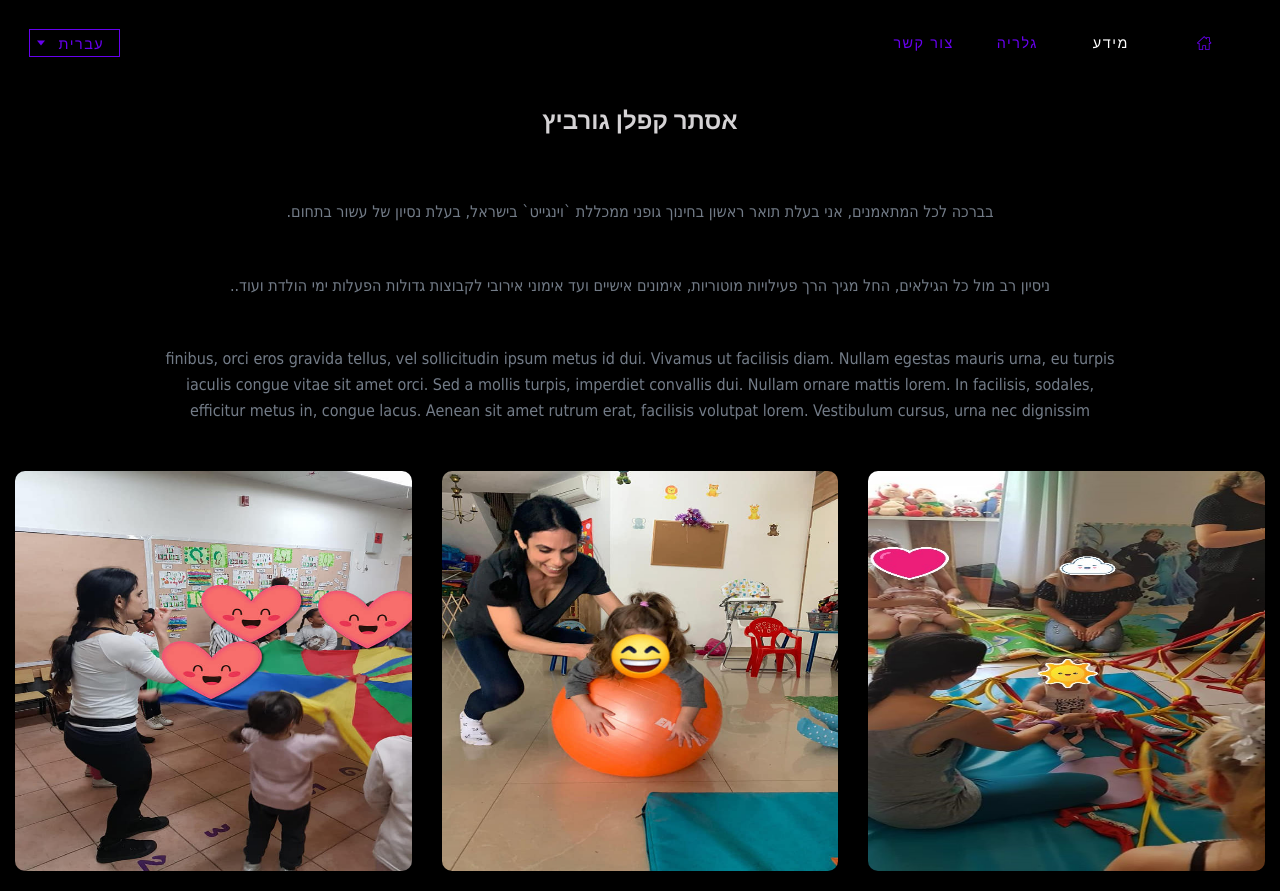
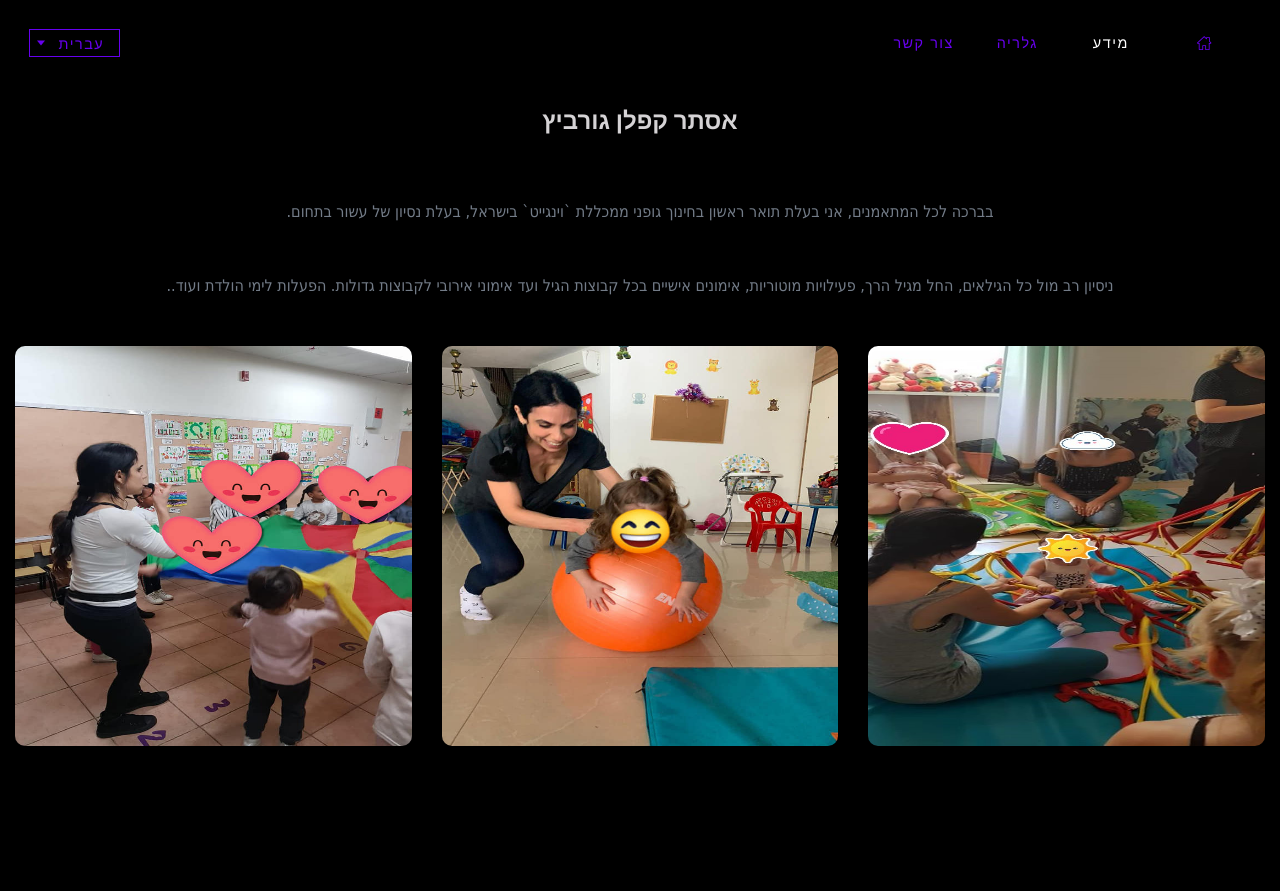
Before and after one commit to GalGurGurevich/Ester, a React (Create React App) app: page /about in a window 1280 px wide. After the commit the page ends 800 px from the top, so only its background shows below. Built offline with nearby package versions, Linux system fonts and the light colour scheme.

Commit message:
text fixes, img changes

```diff
--- a/src/Components/Cuberow/Cuberow.css
+++ b/src/Components/Cuberow/Cuberow.css
@@ -39,6 +39,7 @@ img {
     .cubeContent,
     .cubeImage {
         flex-basis: 100%;
+        height: unset;
     }
 }
 
--- a/src/PageComponents/About/About.jsx
+++ b/src/PageComponents/About/About.jsx
@@ -16,15 +16,7 @@ export default function About() {
             </h2>
             <div className='about-page-container'>
                 <p>{translate('aboutMeFirstParagraph')}</p>
-                <p>
-                    {translate('aboutMeSecondParagraph')}
-                </p>
-                <p>
-                    finibus, orci eros gravida tellus, vel sollicitudin ipsum metus id dui. Vivamus ut facilisis diam. Nullam egestas mauris urna, eu
-                    turpis iaculis congue vitae sit amet orci. Sed a mollis turpis, imperdiet convallis dui. Nullam ornare mattis lorem. In facilisis,
-                    sodales, efficitur metus in, congue lacus. Aenean sit amet rutrum erat, facilisis volutpat lorem. Vestibulum cursus, urna nec
-                    dignissim
-                </p>
+                <p>{translate('aboutMeSecondParagraph')}</p>
             </div>
                 <Instaphoto image={images.etikidsedited} image2={images.etikidsspiral1} image3={images.etikidsspiral2}></Instaphoto>
             <br />
--- a/src/PageComponents/Home.css
+++ b/src/PageComponents/Home.css
@@ -142,7 +142,7 @@
 @media only screen and (max-width: 767px) {
     .sideContainer {
         width: 100%;
-        background: none;
+        background: rgba(0, 0, 0, 0.1);;
     }
     .content {
         padding: 0;
@@ -151,4 +151,7 @@
         font-size: 7vmin;
         margin: 2em 1em;
     }
+    .lastContainerImage {
+        height: 20vh;
+    }
 }
--- a/src/PageComponents/Home.jsx
+++ b/src/PageComponents/Home.jsx
@@ -45,7 +45,7 @@ export default function Home() {
                 </div>
             </div>
             <div className='FifthContainer'>
-                <Instaphoto image={images.sixth} image2={images.fifth} image3={images.seventh}></Instaphoto>
+                <Instaphoto image={images.etikidsspiral1} image2={images.fifth} image3={images.seventh}></Instaphoto>
             </div>
             <div className='SixthContainer'>
                 <div className='cubeContactContent'>
--- a/src/Theme/i18n/en.js
+++ b/src/Theme/i18n/en.js
@@ -3,8 +3,7 @@ export default {
     title: 'Bit about me',
     smalltext: 'Guaranteed Results',
     subtitle: 'Your body - Your way',
-    content:
-        'Lorem ipsum dolor sit amet, consectetur adipiscing elit. Sed nunc est, placerat nec metus ut, tincidunt viverra erat. Nunc maximus.',
+    content: 'reaching healthy and fit results should not feel like self punishment. It is a great and empowering feeling and choice of a lifestyle anyone can imbrace. I belive in finding fun in fitness even at the cost of pulling a muscle. I love adjusting my trainings to each and any of my clients.',
     whatIdo: 'What I Do',
     cubeTitle: 'Pilatis',
     cubeSubTitle: 'classic',
@@ -16,8 +15,8 @@ export default {
     phone: '050-3330622',
     mail: 'etigurevich@gmail.com',
     aboutMeHeader: 'Ester Kaplan Gurevich',
-    aboutMeFirstParagraph: 'I to everyone...',
-    aboutMeSecondParagraph: 'Lorem Ipsum Dolor...',
+    aboutMeFirstParagraph: 'Hi to all trainers and sprots practitioners, I have first degree in sprots with over a decade of experience',
+    aboutMeSecondParagraph: 'I can work with all different groups of ages, from personal training to workouts in groups.',
     navHome: 'home',
     navInfo: 'about',
     navGallery: 'gallery',
--- a/src/Theme/i18n/he.js
+++ b/src/Theme/i18n/he.js
@@ -4,20 +4,20 @@ export default {
     smalltext: 'תוצאות מובטחות',
     subtitle: 'הגוף שלך - בדרך שלך',
     content:
-        'להגיע לכושר ובריאות לא אמורה להיות עונש, זו הרגשה מופלאה ומעצימה של בחירת סגנון חיים שכל אחד יכול לעשות. אני מאמינה במציאת הצדדים המהנים שבכושר; כל זאת בהינתן מצב של שריר אחד או יותר תפוסים או מכווצים בדרך. יתרונות הבריאות והכושר שווים לעיתים רגעים של חוסר נוחות. לכן פתחתי תוכנית אימונים קפדנית אך גמישה עבור כל סוגי האנשים. אני תמיד אוהבת לסגל את התוכנית שלי עבור כל הלקוחות, בכל התנאים. ',
+        'להגיע לכושר ובריאות לא אמורה להיות עונש, זו הרגשה מופלאה ומעצימה של בחירת סגנון חיים שכל אחד יכול לעשות. אני מאמינה במציאת הצדדים המהנים שבכושר; כל זאת גם בהינתן מצב של שריר אחד או יותר תפוסים או מכווצים בדרך. יתרונות הבריאות והכושר שווים לעיתים רגעים של חוסר נוחות. לכן פתחתי תוכנית אימונים קפדנית אך גמישה עבור כל סוגי האנשים. אני תמיד אוהבת לסגל את התוכנית שלי עבור כל הלקוחות, בכל התנאים. ',
     whatIdo: 'מה אני עושה',
     cubeTitle: 'פילאטיס',
-    cubeSubTitle: 'קלאסי, מכשירים.',
+    cubeSubTitle: 'קלאסי',
     cubeTitle2: 'קבוצות',
     cubeSubTitle2: 'אירובי - חיטוב גוף',
     cubeTitle3: 'גיל הרך',
     cubeSubTitle3: 'מוטוריקה עדינה בתנועה',
-    contactMe: 'צור קשר',
+    contactMe: 'צרו קשר',
     phone: '050-3330622',
     mail: 'etigurevich@gmail.com',
     aboutMeHeader: 'אסתר קפלן גורביץ',
     aboutMeFirstParagraph: 'בברכה לכל המתאמנים, אני בעלת תואר ראשון בחינוך גופני ממכללת `וינגייט` בישראל, בעלת נסיון של עשור בתחום.',
-    aboutMeSecondParagraph: 'ניסיון רב מול כל הגילאים, החל מגיך הרך פעילויות מוטוריות, אימונים אישיים ועד אימוני אירובי לקבוצות גדולות הפעלות ימי הולדת ועוד..',
+    aboutMeSecondParagraph: 'ניסיון רב מול כל הגילאים, החל מגיל הרך, פעילויות מוטוריות, אימונים אישיים בכל קבוצות הגיל ועד אימוני אירובי לקבוצות גדולות. הפעלות לימי הולדת ועוד..',
     navHome: 'בית',
     navInfo: 'מידע',
     navGallery: 'גלריה',
--- a/src/Theme/images.js
+++ b/src/Theme/images.js
@@ -3,7 +3,7 @@ export default {
     second: require('../Images/pilatis5-effect.png'),
     third: require('../Images/sports4eti.jpg'),
     fourth: require('../Images/pilatis4-effect.png'),
-    fifth: require('../Images/women-doing-pilates.jpg'),
+    fifth: require('../Images/etifitnesscubeedited.jpg'),
     sixth: require('../Images/darkpilates.jpg'),
     seventh: require('../Images/leftinsta.jpg'),
     eight: require('../Images/young-fitness-girl-running-up-the-stairs.jpg'),
```
